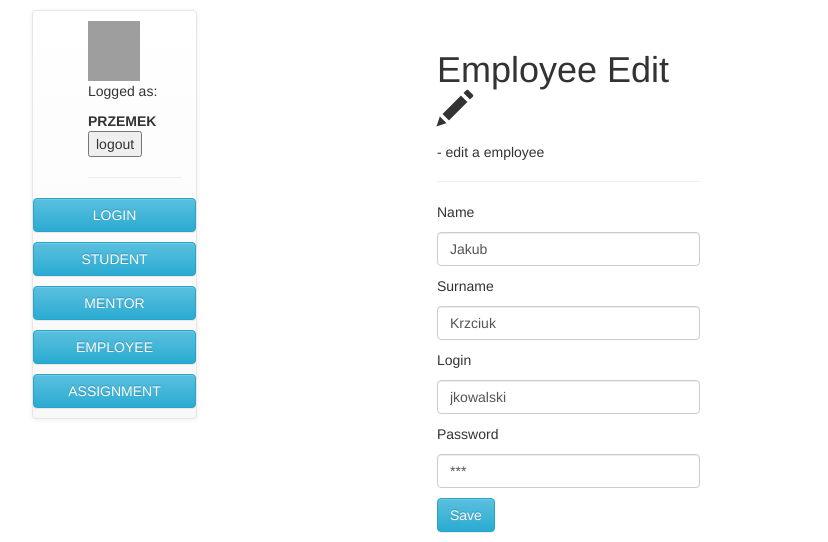
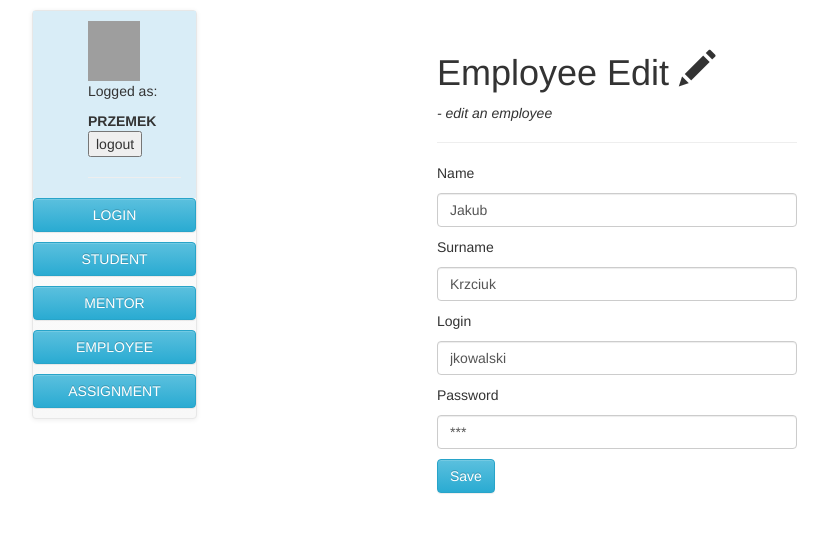
Before and after one commit to ztokarski/python-ccms-project, a Flask app: page /employee_edit/1 in a window 1280 px wide; the page is wider, and only the part inside the window is pictured. Shown: the part 360-902 px from the top of that part, without its empty margins (38-866 px from the left). After the commit the page ends 854 px from the top of that part, so only its background shows below. Run offline with Flask 2, Linux system fonts and the light colour scheme; data comes from the database, SQL or seed files in the repository; some libraries are stand-ins or nearby versions; grey boxes are pictures that could not be loaded.

Commit message:
add italic fonts and color for navibar

```diff
--- a/templates/assignment_add.html
+++ b/templates/assignment_add.html
@@ -6,7 +6,7 @@
             <div class="col-md-4 col-sm-12 col-xs-12">
                 <div class="page-header">
                     <h1>Assignment Add <span class="glyphicon glyphicon-plus"></span></h1>
-                    <p>- add a new assignment</p>
+                    <p><i>- add a new assignment</i></p>
                 </div>
                 <div class="form">
                     <form action="{{ url_for('submit_assignment') }}" method="POST">
--- a/templates/employee_add.html
+++ b/templates/employee_add.html
@@ -3,10 +3,10 @@
 <div class="container">
     <div class="row">
         <div class="col-md-2 col-sm-1 col-xs-1"></div>
-        <div class="col-md-3 col-sm-12 col-xs-12">
+        <div class="col-md-4 col-sm-12 col-xs-12">
             <div class="page-header">
                 <h1>Employee Add <span class="glyphicon glyphicon-plus"></span></h1>
-                <p>- add a new employee</p>
+                <p><i>- add a new employee</i></p>
             </div>
             <div class="form">
                 <form action="{{ url_for('submit_employee') }}" method="POST">
--- a/templates/employee_edit.html
+++ b/templates/employee_edit.html
@@ -3,10 +3,10 @@
 <div class="container">
     <div class="row">
         <div class="col-md-2 col-sm-1 col-xs-1"></div>
-        <div class="col-md-3 col-sm-12 col-xs-12">
+        <div class="col-md-4 col-sm-12 col-xs-12">
             <div class="page-header">
                 <h1>Employee Edit <span class="glyphicon glyphicon-pencil"></span></h1>
-                <p>- edit a employee</p>
+                <p><i>- edit an employee</i></p>
             </div>
             <div class="form">
                 <form action="{{ url_for('employee_edit', employee_id=employee.id) }}" method="post">
--- a/templates/layout.html
+++ b/templates/layout.html
@@ -41,9 +41,9 @@
 <div class="sidebar">
     <div class="container">
         <div class="row">
-            <div class="col-md-2 sidebar-brand">
+            <div class="col-md-2 sidebar-brand ">
                 <nav class="navbar navbar-default navbar-fixed-side">
-                    <div class="col-md-12 profile">
+                    <div class="col-md-12 profile bg-info">
                         <ul>
                             <li style="list-style: none"><img
                                     style="height: 70px; width: 80px; float: left; padding-left: 0px; padding-right: 28px; padding-top: 10px; "
--- a/templates/mentor_add.html
+++ b/templates/mentor_add.html
@@ -6,7 +6,7 @@
         <div class="col-md-3 col-sm-12 col-xs-12">
             <div class="page-header">
                 <h1>Mentor Add <span class="glyphicon glyphicon-plus"></span></h1>
-                <p>- add a new mentor</p>
+                <p><i>- add a new mentor</i></p>
             </div>
             <div class="form">
                 <form action="{{ url_for('submit_mentor') }}" method="POST">
--- a/templates/mentor_edit.html
+++ b/templates/mentor_edit.html
@@ -6,7 +6,7 @@
         <div class="col-md-3 col-sm-12 col-xs-12">
             <div class="page-header">
                 <h1>Mentor Edit <span class="glyphicon glyphicon-pencil"></span></h1>
-                <p>- edit a mentor</p>
+                <p><i>- edit a mentor</i></p>
             </div>
             <div class="form">
                 <form action="{{ url_for('mentor_edit', mentor_id=mentor.id) }}" method="post">
--- a/templates/student_add.html
+++ b/templates/student_add.html
@@ -6,7 +6,7 @@
         <div class="col-md-3 col-sm-12 col-xs-12">
             <div class="page-header">
                 <h1>Student Add <span class="glyphicon glyphicon-plus"></span></h1>
-                <p>- add a new student</p>
+                <p><i>- add a new student</i></p>
             </div>
             <div class="form">
                 <form action="{{ url_for('submit_student') }}" method="POST">
--- a/templates/student_list.html
+++ b/templates/student_list.html
@@ -4,7 +4,7 @@
         <div class="page-header">
             <div class="col-md-2 col-sm-1 col-xs-1"></div>
             <h1>Student List <span class="glyphicon glyphicon-list-alt"></span></h1>
-            <br></div>
+            </div>
         <div class="row">
             <div class="col-md-2 col-sm-1 col-xs-1"></div>
             <div class="col-md-6 col-sm-12 col-xs-12">
```
